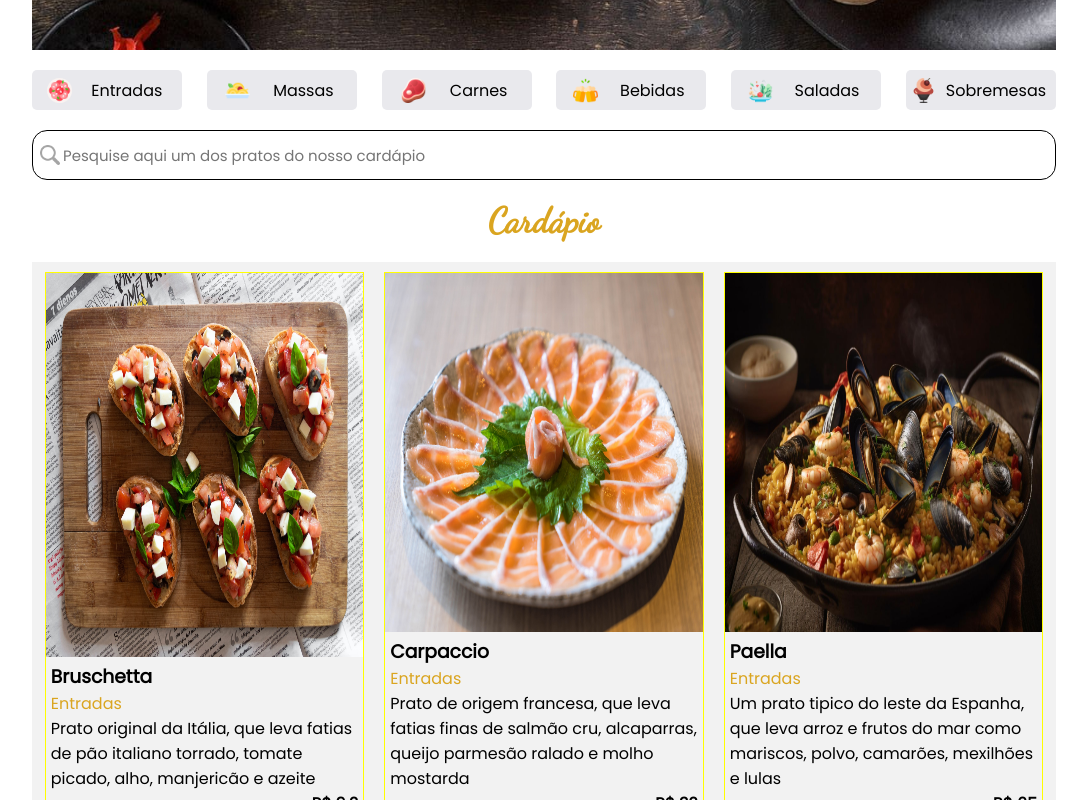
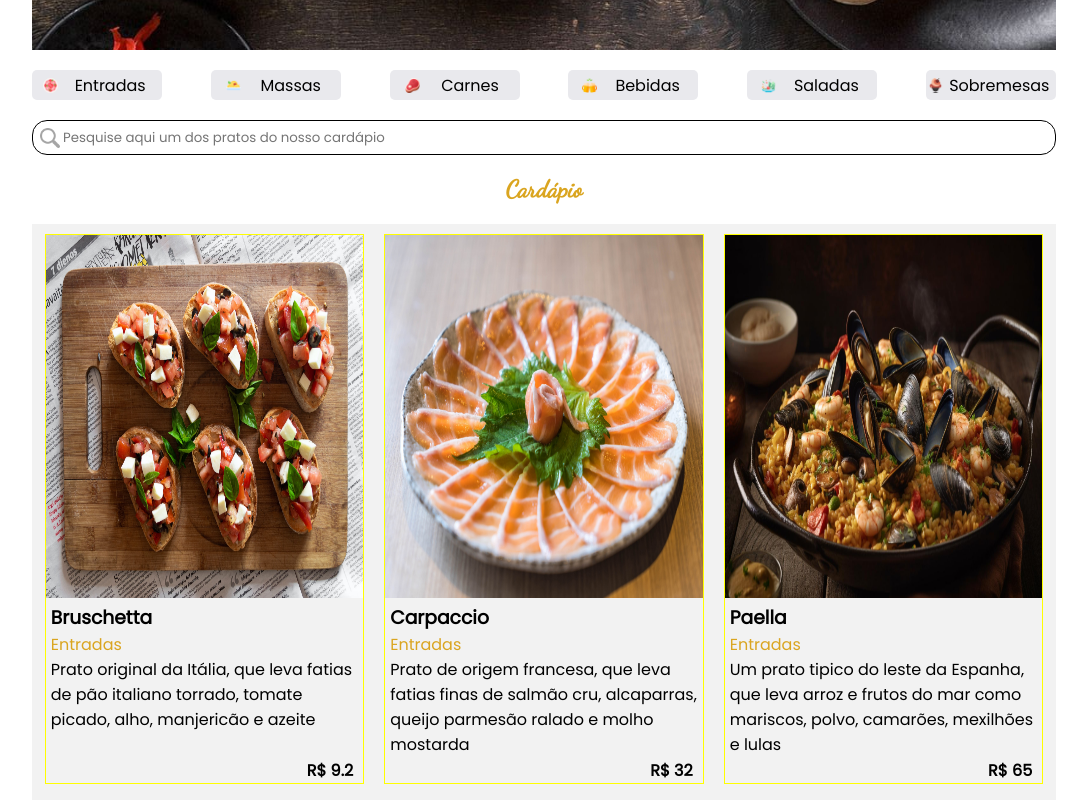
Before and after one commit to Renanluizssx/Projeto-React-Card-pio, a React (Create React App) app: page / in a window 1280 px wide. Shown: the part 300-1100 px from the top of the page, without its empty margins (96-1183 px from the left). Built offline with nearby package versions, Linux system fonts and the light colour scheme.

Commit message:
commitado

```diff
--- a/src/componentes/item-pratos/item-pratos.css
+++ b/src/componentes/item-pratos/item-pratos.css
@@ -19,14 +19,17 @@ img {
   display: flex;
   width: 100%;
   flex-direction: column;
+  height: 50%;
+  position: relative;
 }
 .span-categoria {
   color: #daa520;
 }
 .span-preco {
   font-weight: bold;
-  display: flex;
-  justify-content: flex-end;
+  position: absolute;
+  bottom: 0px;
+  right: 10px;
 }
 .paragrafo {
   display: flex;
--- a/src/componentes/lista-pratos/lista-pratos.css
+++ b/src/componentes/lista-pratos/lista-pratos.css
@@ -19,8 +19,8 @@
   align-items: center;
 }
 .menus img {
-  width: 25px;
-  height: 25px;
+  width: 15px;
+  height: 15px;
 }
 nav {
   display: flex;
@@ -35,8 +35,8 @@ nav,
 .menus {
   display: flex;
   background-color: #e9e9ed;
-  width: 150px;
-  height: 40px;
+  width: 130px;
+  height: 30px;
   justify-content: space-evenly;
   align-items: center;
   margin-left: 10px;
@@ -61,7 +61,7 @@ span {
   width: 20px;
   height: 20px;
   position: absolute;
-  top: 15px;
+  top: 8px;
   left: 8px;
 }
 .container-input input {
@@ -70,14 +70,12 @@ span {
   height: 35px;
   border-radius: 15px;
   border: 1px solid #000;
-  height: 50px;
-  font-size: 15px;
+  height: 35px;
 }
 h2 {
   font-family: "Dancing Script", cursive;
   color: #daa520;
   margin-bottom: 20px;
-  font-size: 35px;
 }
 main {
   font-family: "Poppins", sans-serif;
```
